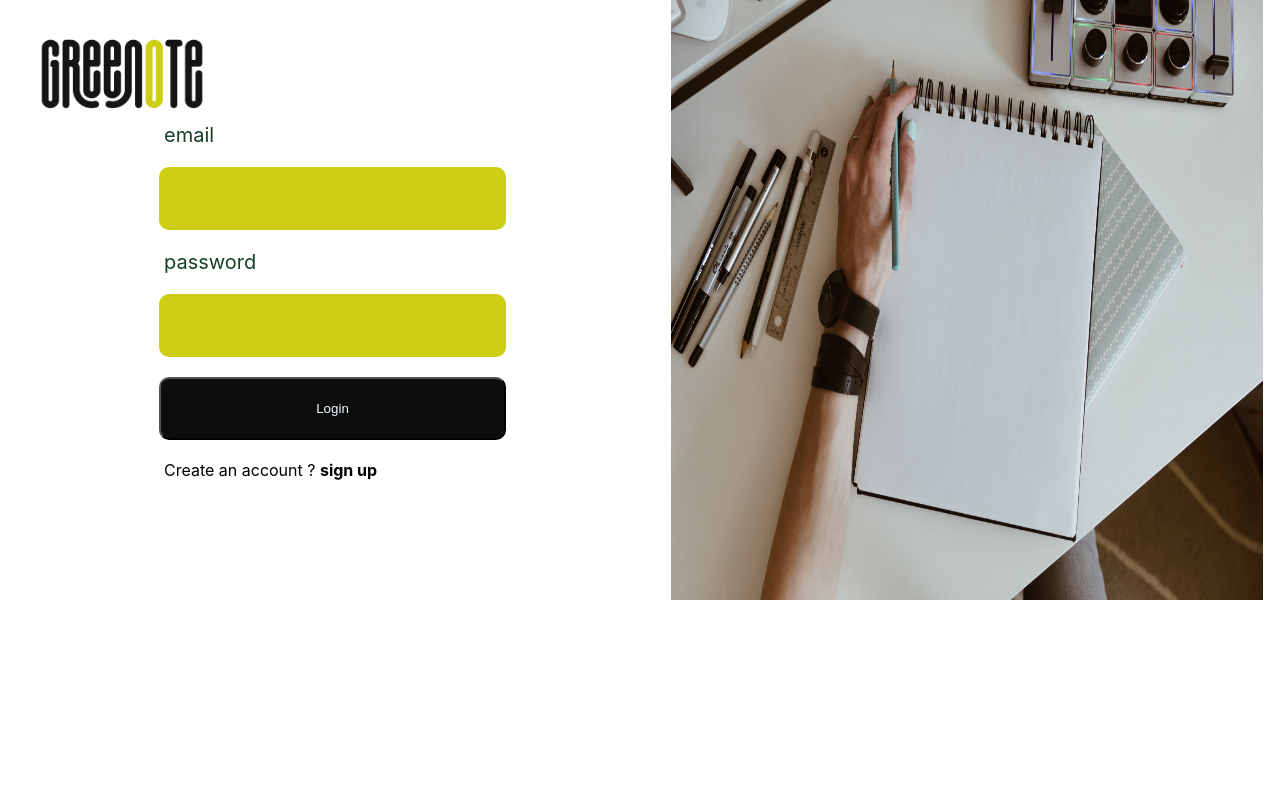
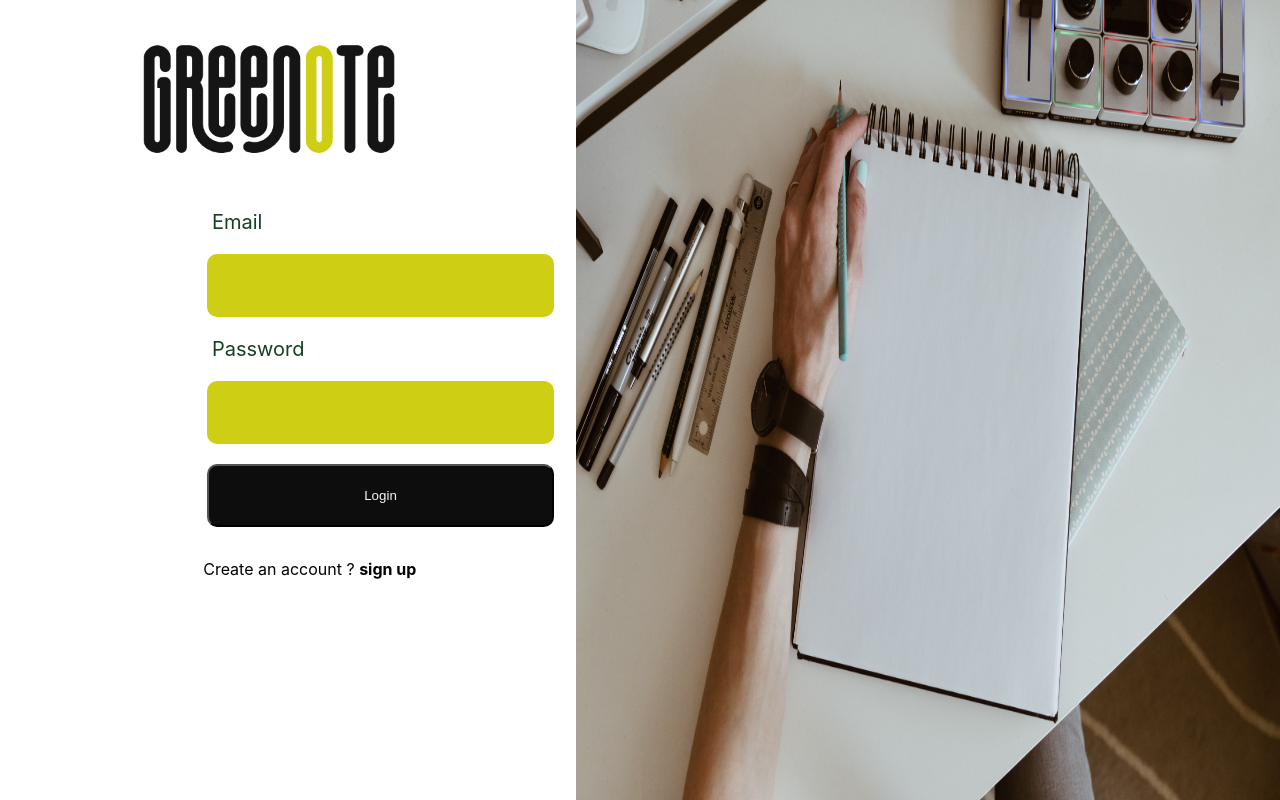
Before and after one commit to malika199/GreenoteFront, a Next.js app: page /login in a window 1280 px wide. Built offline with nearby package versions, Linux system fonts and the light colour scheme.

Commit message:
mef page sign in et signup

```diff
--- a/src/components/header/logo/logo.module.scss
+++ b/src/components/header/logo/logo.module.scss
@@ -1,7 +1,5 @@
 .Image{
-    // position: absolute;
-    width: 164px;
-    height: 89px;
-    left: 119px;
-    top: 208px;
-  };
+    position: absolute;
+    width: 20%;
+    left: 11%;
+};
--- a/src/components/layouts/SubImage/SubImage.module.scss
+++ b/src/components/layouts/SubImage/SubImage.module.scss
@@ -1,7 +1,7 @@
 .ImageSub {
     position: absolute;
-    width: 592px;
-    height: 600px;
-    left: 671px;
+    width: 55%;
+    height: 100%;
+    left: 45%;
     top: 0px;
 }
--- a/src/pages/login/index.js
+++ b/src/pages/login/index.js
@@ -38,41 +38,30 @@ const Index = () => {
         setErrorMessage(err.message);
       });
   }
-console.log(errorMessage , error);
   return (
     <div>
       <Logo />
-      <form method="POST" onSubmit={(e) => handleSubmit(e)}>
-
-
-
-      <LabelForm> email </LabelForm>
-
+      <form className={styles.label} method="POST" onSubmit={(e) => handleSubmit(e)}>
+      <LabelForm> Email </LabelForm>
         <Input
            type="email"
            label="email"
            id="email"
            name="email"
-
-          onChange={(e) => {
+           onChange={(e) => {
             setUser({ ...user, email: e.target.value });
           }}
         />
-
-        <LabelForm> password </LabelForm>
+        <LabelForm> Password </LabelForm>
         <Input
             type="password"
             label="password"
             id="password"
             name="password"
-
-
-          onChange={(e) => {
+            onChange={(e) => {
             setUser({ ...user, password: e.target.value });
           }}
         />
-
-
         <ButtonSubmit value="Login" />
         {
                   error ? (
@@ -83,14 +72,10 @@ console.log(errorMessage , error);
                 }
          <br />
          <br />
-
-        <div>
-          <label class={styles.label} > Create an account ? </label>
-
+        <div className={styles.label2}>
+          <label> Create an account ? </label>
           <strong>  <Link href="/register"><a> sign up </a></Link> </strong>
-
         </div>
-
         <SubImage />
       </form>
     </div>
--- a/src/pages/login/login.module.scss
+++ b/src/pages/login/login.module.scss
@@ -1,4 +1,9 @@
 .label{
-    padding-left: 124px;
+    padding-left: 4%;
+    padding-top: 15%;
 
+    .label2{
+        padding-left: 10%;
+        padding-top: 1%;
+    }
 }
--- a/src/pages/register/register.module.scss
+++ b/src/pages/register/register.module.scss
@@ -1,4 +1,9 @@
 .label{
-    padding-left: 124px;
+    padding-left: 4%;
+    padding-top: 15%;
 
+    .label2{
+        padding-left: 10%;
+        padding-top: 1%;
+    }
 }
```
Also changed, not shown: src/pages/register/index.js (+3 -4 lines).
